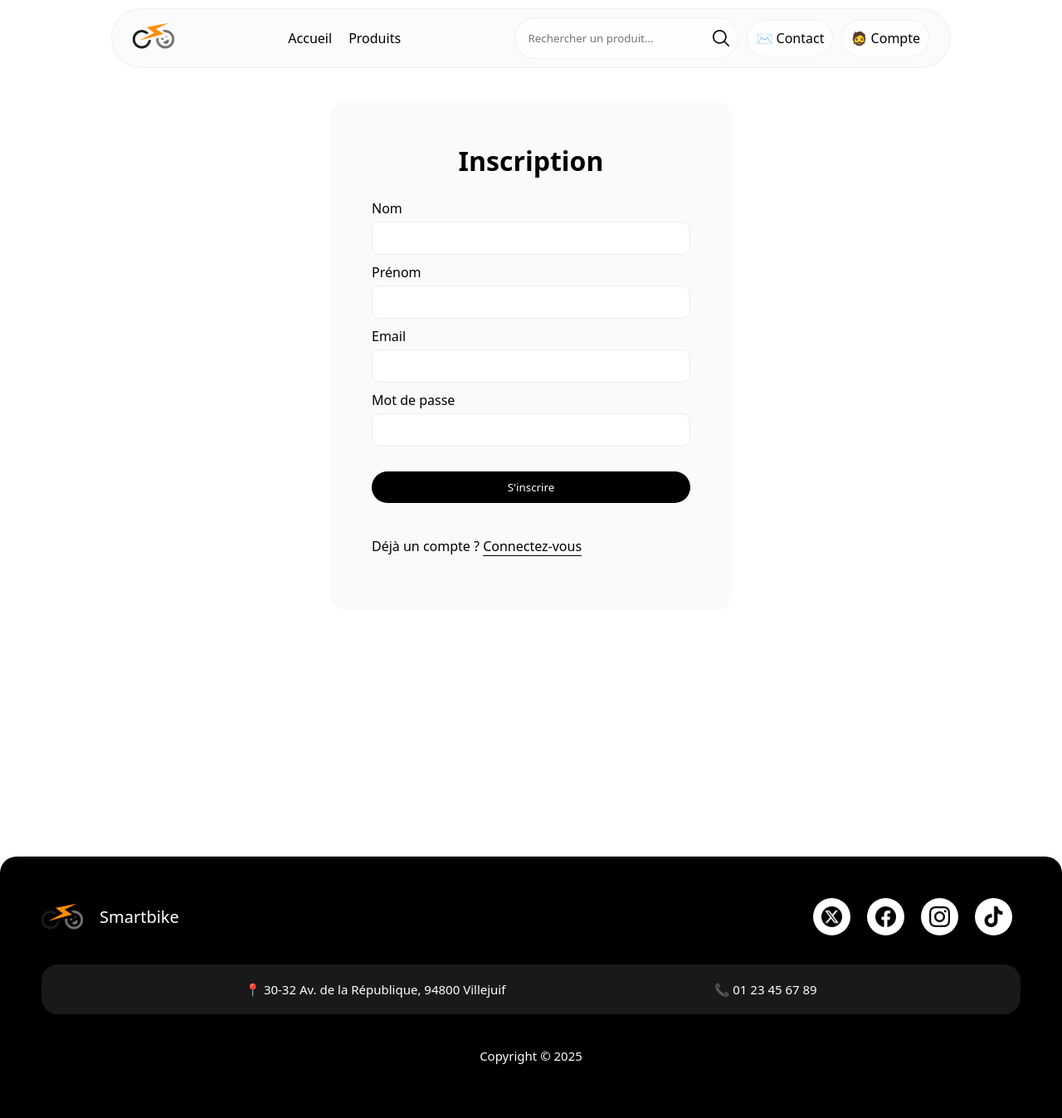
After one commit to FireAEM/OWASP_Projet_1, a PHP site: template view/register.php in a window 1280 px wide. The commit adds this page. Shown: the whole page at 83% size. Run offline with PHP 8.4, Linux system fonts and the light colour scheme; the template is opened without the code that fills it, so the values that code supplies are empty; a stand-in replaces the project's code that opens the database connection.

Commit message:
Ajout du MVC utilisateur

```diff
--- a/data.sql
+++ b/data.sql
@@ -1,3 +1,7 @@
+INSERT INTO role_utilisateur (nom) VALUES
+('client'),
+('administrateur');
+
 INSERT INTO produit (nom, description, photo, prix) VALUES
 ('Bike5', 'Vélo électrique moderne et performant.', 'bike5.jpg', 1500.00),
 ('BikeOne', 'Le vélo classique de notre gamme.', 'bikeone.jpg', 800.00),
--- a/style.css
+++ b/style.css
@@ -128,7 +128,7 @@ nav ul li a:hover {
     margin: 5px;
 }
 
-.headerContact {
+.headerContact, .headerAccount {
     padding: 10px;
     border: 1px solid var(--border-color2);
     border-radius: 50px;
@@ -141,11 +141,11 @@ nav ul li a:hover {
     gap: 10px;
     cursor: pointer;
 }
-.headerContact:hover {
+.headerContact:hover, .headerAccount:hover {
     background-color: var(--accent-color1);
     transition: 0.25s;
 }
-.headerContact:active {
+.headerContact:active, .headerAccount:active {
     background-color: var(--accent-color2);
     transform: scale(0.95);
     transition: 0.25s;
@@ -290,6 +290,68 @@ nav ul li a:hover {
 
 
 
+/* CSS pour le formulaire d'inscription, de connexion, de création de compte bancaire et de transaction •••••••••••••••••••••••••••••••••••••••••••••••••••••••••••••••••••••••••••••••••••••••••••••••••••• */
+
+.registerContainer, .loginContainer {
+    display: flex;
+    flex-direction: column;
+    align-items: center;
+    justify-content: center;
+}
+
+.registerFormContainer, .loginFormContainer {
+    display: flex;
+    flex-direction: column;
+    width: 30vw;
+    padding: 50px;
+    gap: 25px;
+    background-color: rgb(250, 250, 250);
+    border-radius: 20px;
+}
+
+.registerFormContainer h1, .loginFormContainer h1 {
+    text-align: center;
+    margin: 0;
+}
+
+.registerFormContainer form, .loginFormContainer form {
+    display: flex;
+    flex-direction: column;
+    margin: 0;
+    gap: 10px;
+}
+
+.registerFormContainer form div, .loginFormContainer form div {
+    display: flex;
+    flex-direction: column;
+    gap: 5px;
+}
+.registerFormContainer form div label, .loginFormContainer form div label {
+    font-weight: 500;
+}
+.registerFormContainer form div input, .loginFormContainer form div input {
+    border: 1px solid var(--border-color1);
+    border-radius: 10px;
+    padding: 10px;
+}
+
+.registerFormContainer button, .loginFormContainer button {
+    margin-top: 20px;
+    border-radius: 50px;
+}
+
+.registerFormContainer > p, .loginFormContainer > p {
+    font-weight: 300;
+}
+.registerFormContainer > p > a, .loginFormContainer p > a {
+    color: var(--text-color);
+    text-decoration: underline;
+    text-underline-offset: 5px;
+    text-decoration-thickness: 1px;
+}
+
+
+
 /* CSS pour la page contact •••••••••••••••••••••••••••••••••••••••••••••••••••••••••••••••••••••••••••••••••••••••••••••••••••• */
 
 .contact {
@@ -329,6 +391,30 @@ nav ul li a:hover {
 
 .contactForm button {
     margin-top: 10px;
+}
+
+
+
+/* CSS pour les messages de confirmation •••••••••••••••••••••••••••••••••••••••••••••••••••••••••••••••••••••••••••••••••••••••••••••••••••• */
+
+.success {
+    margin: 0;
+    padding: 5px 10px;
+    list-style: none;
+    font-weight: 300;
+    text-align: center;
+    background-color: rgb(200, 255, 200);
+    border-radius: 10px;
+}
+
+.error {
+    margin: 0;
+    padding: 5px 10px;
+    list-style: none;
+    font-weight: 300;
+    text-align: center;
+    background-color: rgb(255, 200, 200);
+    border-radius: 10px;
 }
 
 
--- /dev/null
+++ b/view/dashboard.php
@@ -0,0 +1,6 @@
+<div class="home">
+    <h1>Bienvenue, <?php echo htmlspecialchars($_SESSION['nom']); ?>!</h1>
+    <form action="index.php?page=logout" method="POST">
+        <button type="submit">Se déconnecter</button>
+    </form>
+</div>
--- a/view/header.php
+++ b/view/header.php
@@ -31,6 +31,10 @@
                 <a href="index.php?page=contact" class="headerContact">
                     ✉️ Contact
                 </a>
+
+                <a href="index.php?page=login" class="headerAccount">
+                    🧔 Compte
+                </a>
             </div>
 
         </header>
--- /dev/null
+++ b/view/register.php
@@ -0,0 +1,48 @@
+<?php
+    if (session_status() == PHP_SESSION_NONE) {
+        session_start();
+    }
+    if (isset($_SESSION['id_utilisateur'])) {
+        header('Location: index.php?page=dashboard');
+        exit;
+    }
+?>
+
+<div class="home">
+    <div class="registerContainer">
+        <div class="registerFormContainer">
+            <h1>Inscription</h1>
+
+            <?php
+                if (isset($_SESSION['flash_message'])) {
+                    echo '<p class="' . $_SESSION['flash_message']['type'] . '">' . $_SESSION['flash_message']['message'] . '</p>';
+                    unset($_SESSION['flash_message']);
+                }
+            ?>
+
+            <form action="index.php?page=register" method="POST">
+                <div>
+                    <label for="nom">Nom</label>
+                    <input type="text" id="nom" name="nom" maxlength="255" required="required">
+                </div>
+                <div>
+                    <label for="prenom">Prénom</label>
+                    <input type="text" id="prenom" name="prenom" maxlength="255" required="required">
+                </div>
+                <div>
+                    <label for="email">Email</label>
+                    <input type="email" id="email" name="email" maxlength="255" required="required">
+                </div>
+                <div>
+                    <label for="mot_de_passe">Mot de passe</label>
+                    <input type="password" id="mot_de_passe" name="mot_de_passe" maxlength="255" required="required">
+                </div>
+                <button type="submit">S'inscrire</button>
+            </form>
+
+            <p>Déjà un compte ?
+                <a href="index.php?page=login">Connectez-vous</a>
+            </p>
+        </div>
+    </div>
+</div>
```
Also changed, not shown: controller/utilisateurController.php (added, +97 -0 lines), model/utilisateurModel.php (added, +39 -0 lines), router.php (+27 -0 lines), view/accueil.php (+11 -0 lines), view/login.php (added, +40 -0 lines), owasp_projet.sql (renamed from smartbike.sql).
